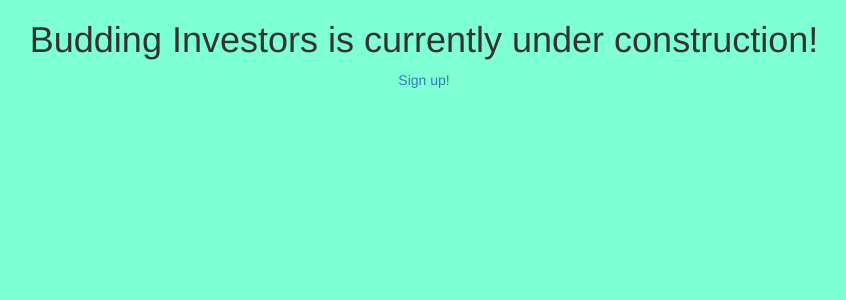
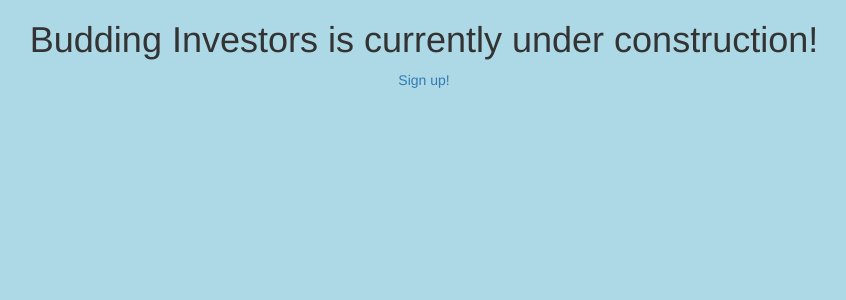
Before and after one commit to System-Exit/Investment-game, a Flask app: page / in a window 1280 px wide. Shown: the top 300 px of the page, without its empty margins (216-1062 px from the left). Run offline with Flask 2, Linux system fonts and the light colour scheme; some libraries are stand-ins or nearby versions.

Commit message:
Changed backgound color to something more user friendly

```diff
--- a/static/main.css
+++ b/static/main.css
@@ -2,7 +2,7 @@
 body
 {
     text-align: center;
-    background-color: aquamarine;
+    background-color: #add8e6;
 }
 
 /* Registration page */
```
